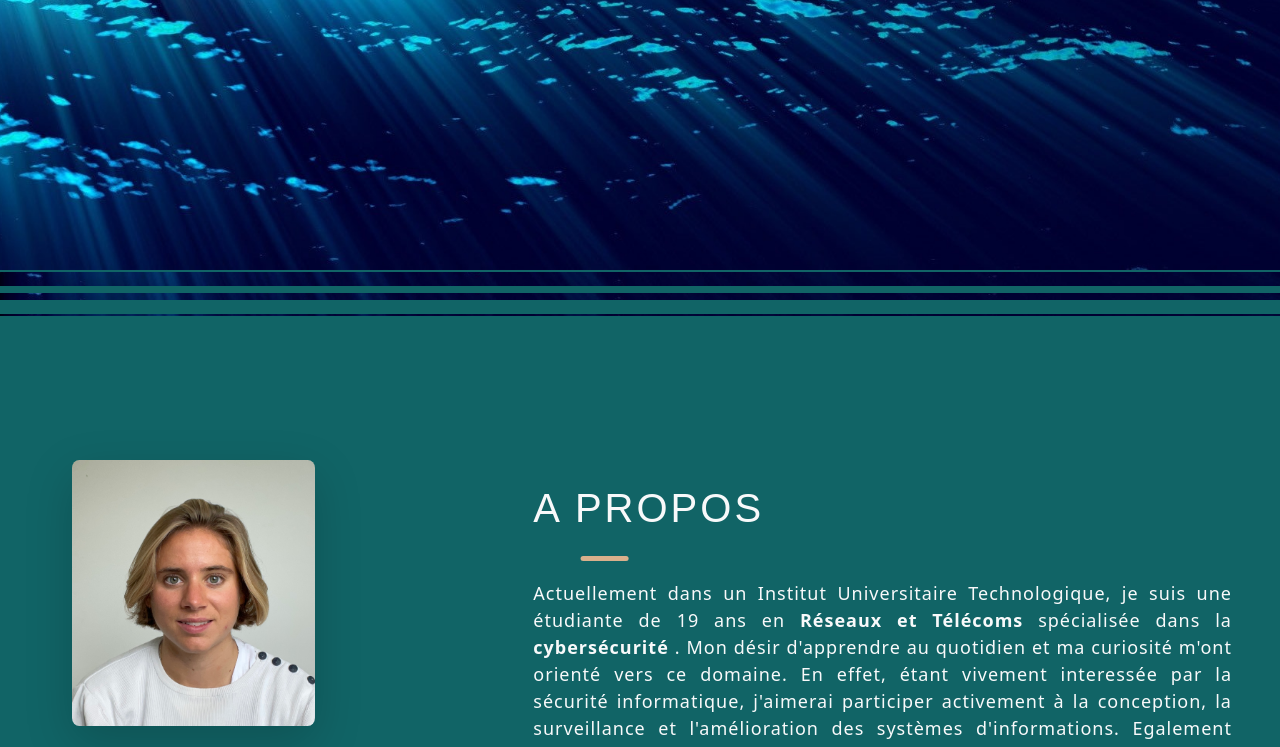
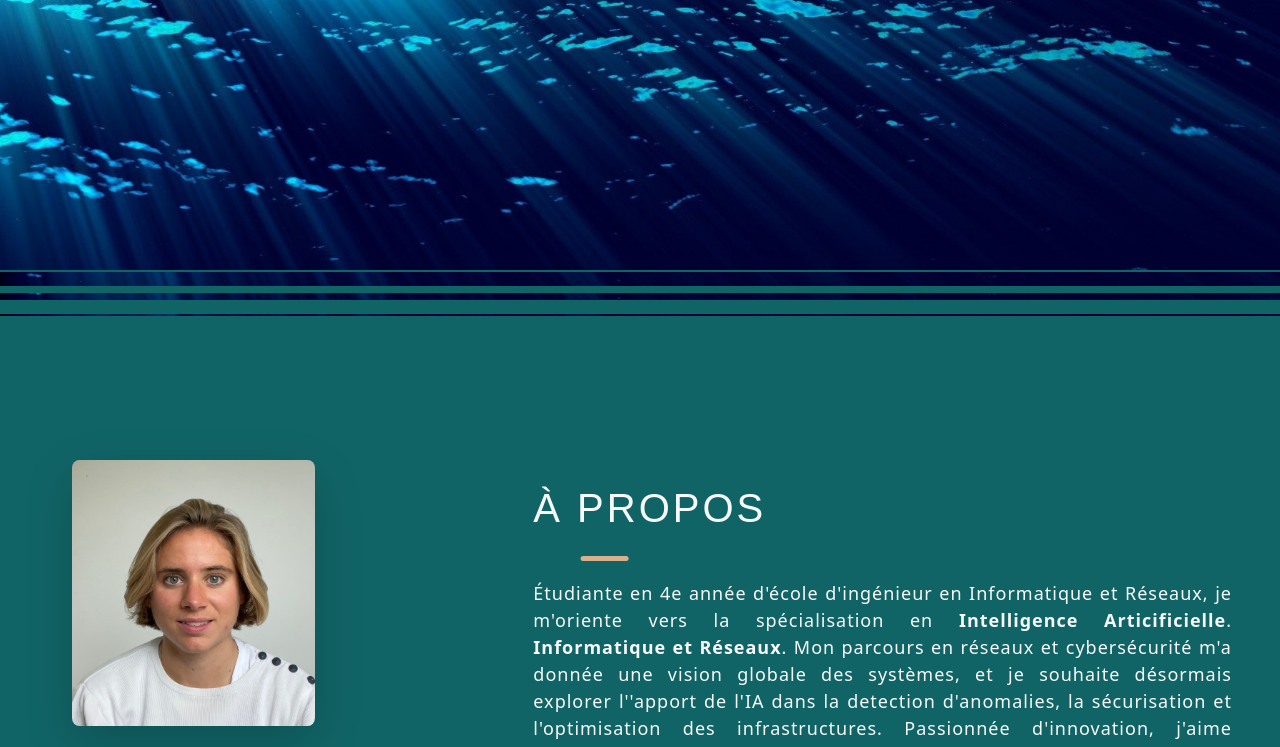
Before and after one commit to MarineRvdy/marinervdy.github.io, a plain HTML site: page fr/index.html in a window 1280 px wide. Shown: the part 385-1132 px from the top of the page. Drawn offline with Linux system fonts and the light colour scheme.

Commit message:
Modify profil info

```diff
--- a/fr/index.html
+++ b/fr/index.html
@@ -18,7 +18,7 @@
                     <div>
                         <h1 id="nom">Marine Reverdy</h1>
                         <p id="formation">
-                            Etudiante Réseaux et Télécoms
+                            Étudiante Ingénieure en Informatique et Réseaux
                         </p>
                     </div>
                 </div>
@@ -76,14 +76,10 @@
                         <img src="../images/photoProfil.jpg" class="shadow-lg w-50 ms-md-5 photoProfil" alt="nothing" />
                     </div>
                     <div class="col-md-7 p-5 ps-md-0 text-center text-md-start">
-                        <h2 class="titre2 mb-5 h1">A propos</h2>
+                        <h2 class="titre2 mb-5 h1">À propos</h2>
                         <p class="justify">
-                            Actuellement dans un Institut Universitaire Technologique, je suis une étudiante de 19 ans en
-                            <strong>Réseaux et Télécoms</strong>
-                            spécialisée dans la
-                            <strong>cybersécurité</strong>
-                            . Mon désir d'apprendre au quotidien et ma curiosité m'ont orienté vers ce domaine. En effet, étant vivement interessée par la sécurité informatique, j'aimerai participer activement à la conception, la
-                            surveillance et l'amélioration des systèmes d'informations. Egalement passionnée par le surf, perseverance, adaptation et effort sont des compétences que j'ai acquises.
+                            Étudiante en 4e année d'école d'ingénieur en Informatique et Réseaux, je m'oriente vers la spécialisation en <strong>Intelligence Articificielle</strong>.                         <strong>Informatique et Réseaux</strong>.
+                            Mon parcours en réseaux et cybersécurité m'a donnée une vision globale des systèmes, et je souhaite désormais explorer l''apport de l'IA dans la detection d'anomalies, la sécurisation et l'optimisation des infrastructures. Passionnée d'innovation, j'aime concevoir expérimenter et apprendre continuellement. Egalement passionnée par le surf, perseverance, adaptation et effort sont des compétences que j'ai acquises.
                         </p>
                     </div>
                 </div>
```
Also changed, not shown: 1 other file.
